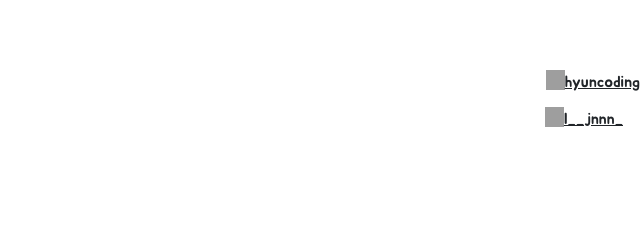
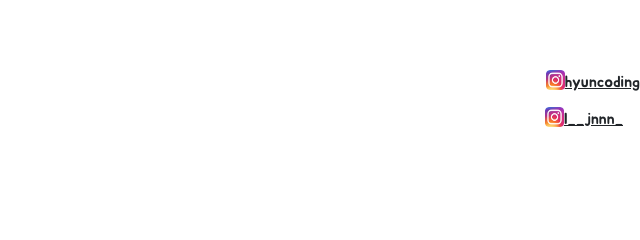
Before and after one commit to hyunsu4020/apps, a plain HTML site: page index.html in a window 1280 px wide. Shown: the part 121-361 px from the top of the page, 640-1280 px from the left. Drawn offline with nearby package versions, Linux system fonts and the light colour scheme; grey boxes are pictures that could not be loaded; a script that the page names is missing; files whose address does not match are found by name.

Commit message:
Add files via upload

```diff
--- a/index.html
+++ b/index.html
@@ -92,12 +92,12 @@
 			<div class="insta-cover d-flex flex-row-reverse">
 				<a href="https://www.instagram.com/hyuncoding/" id="link" class="insta-link"
 					>hyuncoding</a
-				><img src="https://hyunsu4020.github.io/picture/." alt="" class="insta-icon" />
+				><img src="C:\Bitnami\wampstack-7.4.13-0\apache2\htdocs\관상으로보는직업\insta.jpg" alt="" class="insta-icon" />
 			</div>
 			<div class="insta-cover1 d-flex flex-row-reverse">
 				<a href="https://www.instagram.com/l__jnnn_/" id="link1" class="insta-link"
 					>l__jnnn_</a
-				><img src="https://hyunsu4020.github.io/picture/." alt="" class="insta-icon" />
+				><img src="C:\Bitnami\wampstack-7.4.13-0\apache2\htdocs\관상으로보는직업\insta.jpg" alt="" class="insta-icon" />
 			</div>
 		</section>
 		<section class="section">
```
